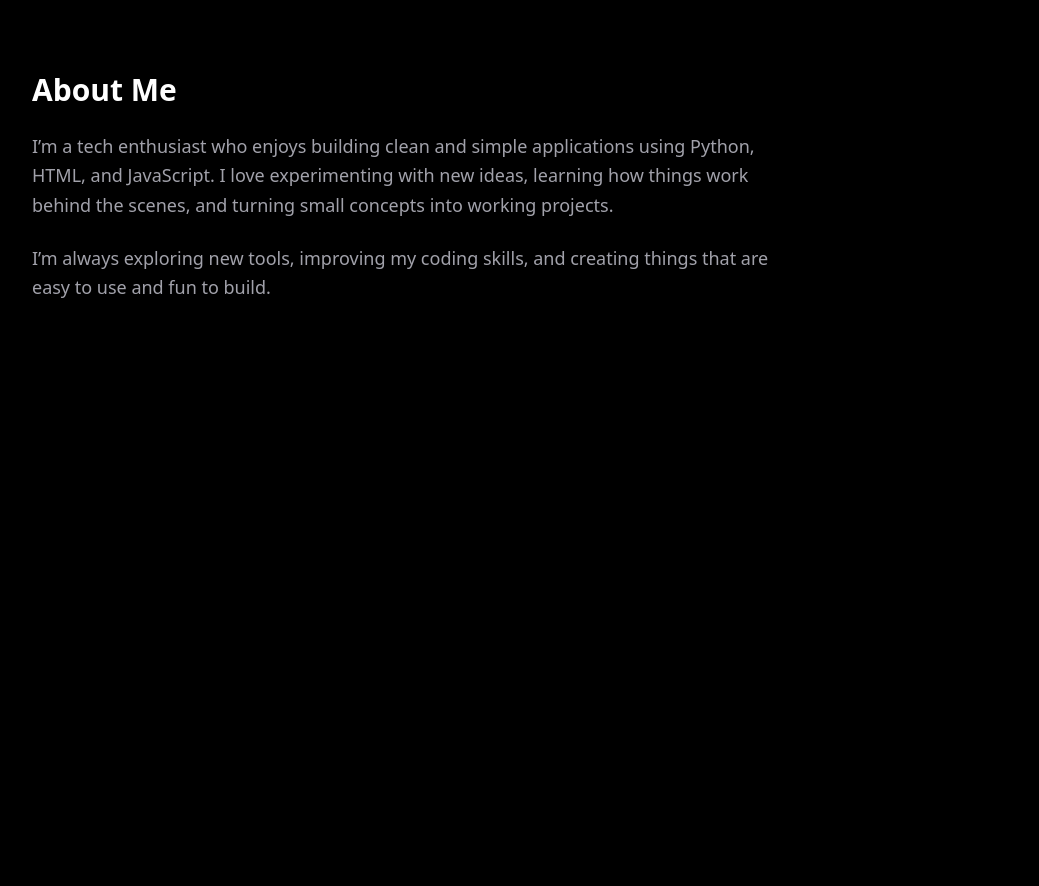
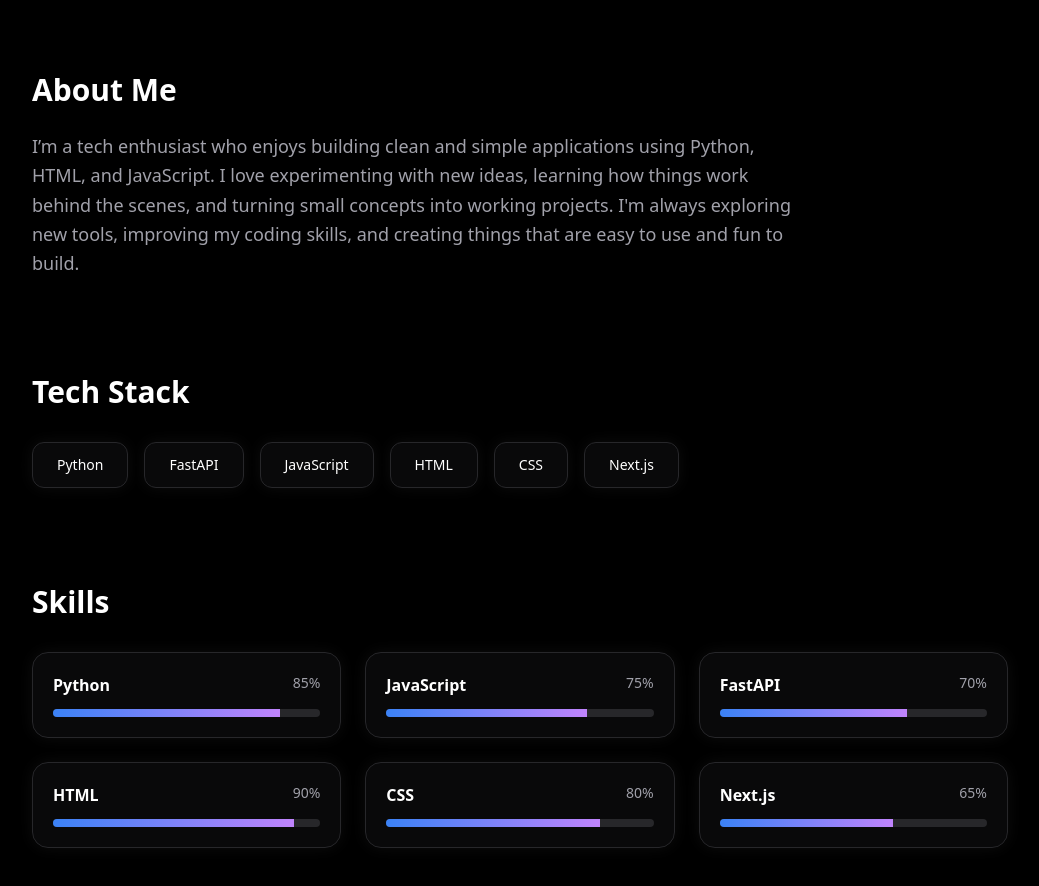
Before and after one commit to SAHIL511-JJ/port01, a Next.js app in the folder frontend-next/: page / in a window 1280 px wide. Shown: the part 600-1486 px from the top of the page, without its empty margins (120-1159 px from the left). Before the commit the page ends 942 px from the top, so only its background shows below. Built offline with nearby package versions, Linux system fonts and the light colour scheme.

Commit message:
Update homepage with portfolio content

```diff
--- a/frontend-next/package.json
+++ b/frontend-next/package.json
@@ -9,6 +9,7 @@
     "lint": "eslint"
   },
   "dependencies": {
+    "lucide-react": "^0.553.0",
     "next": "16.0.1",
     "react": "19.2.0",
     "react-dom": "19.2.0"
--- a/frontend-next/src/app/page.tsx
+++ b/frontend-next/src/app/page.tsx
@@ -3,10 +3,8 @@
 export default function HomePage() {
   return (
     <div className="space-y-24">
-
-      {/* HERO SECTION */}
+      {/* ================= HERO SECTION ================= */}
       <section className="grid md:grid-cols-2 gap-12 items-center py-12">
-
         {/* LEFT SIDE TEXT */}
         <div className="space-y-6">
           <h1 className="text-5xl font-extrabold leading-tight">
@@ -40,12 +38,9 @@
             />
           </div>
         </div>
-
       </section>
 
-
-
-      {/* ABOUT ME SECTION */}
+      {/* ================= ABOUT ME SECTION ================= */}
       <section className="space-y-6 max-w-3xl">
         <h2 className="text-3xl font-bold">About Me</h2>
 
@@ -53,15 +48,67 @@
           I’m a tech enthusiast who enjoys building clean and simple applications
           using Python, HTML, and JavaScript. I love experimenting with new ideas,
           learning how things work behind the scenes, and turning small concepts
-          into working projects.
-        </p>
-
-        <p className="text-zinc-400 leading-relaxed text-lg">
-          I’m always exploring new tools, improving my coding skills, and creating
-          things that are easy to use and fun to build.
+          into working projects. I'm always exploring new tools, improving my
+          coding skills, and creating things that are easy to use and fun to build.
         </p>
       </section>
 
+      {/* ================= TECH STACK SECTION ================= */}
+      <section className="space-y-8">
+        <h2 className="text-3xl font-bold">Tech Stack</h2>
+
+        <div className="flex flex-wrap gap-4">
+          {["Python", "FastAPI", "JavaScript", "HTML", "CSS", "Next.js"].map(
+            (tech) => (
+              <div
+                key={tech}
+                className="px-6 py-3 rounded-xl border border-zinc-800 bg-zinc-900/40
+                           text-sm backdrop-blur-sm shadow-[0_0_15px_rgba(255,255,255,0.05)]
+                           hover:shadow-[0_0_25px_rgba(255,255,255,0.12)]
+                           hover:border-zinc-600 transition"
+              >
+                {tech}
+              </div>
+            )
+          )}
+        </div>
+      </section>
+
+      {/* ================= SKILLS SECTION ================= */}
+      <section className="space-y-8">
+        <h2 className="text-3xl font-bold">Skills</h2>
+
+        <div className="grid sm:grid-cols-2 lg:grid-cols-3 gap-6">
+          {[
+            { name: "Python", level: 85 },
+            { name: "JavaScript", level: 75 },
+            { name: "FastAPI", level: 70 },
+            { name: "HTML", level: 90 },
+            { name: "CSS", level: 80 },
+            { name: "Next.js", level: 65 },
+          ].map((skill) => (
+            <div
+              key={skill.name}
+              className="p-5 rounded-2xl border border-zinc-800 bg-zinc-900/40
+                         hover:border-zinc-600 transition space-y-3
+                         backdrop-blur-sm shadow-[0_0_15px_rgba(255,255,255,0.05)]
+                         hover:shadow-[0_0_22px_rgba(255,255,255,0.10)]"
+            >
+              <div className="flex justify-between">
+                <span className="font-semibold">{skill.name}</span>
+                <span className="text-zinc-400 text-sm">{skill.level}%</span>
+              </div>
+
+              <div className="w-full h-2 bg-zinc-800 rounded-full overflow-hidden">
+                <div
+                  className="h-full bg-gradient-to-r from-blue-500 to-purple-400 transition-all duration-700"
+                  style={{ width: `${skill.level}%` }}
+                />
+              </div>
+            </div>
+          ))}
+        </div>
+      </section>
     </div>
   );
 }
```
Also changed, not shown: 1 other file (tests, documents, lock files or other folders).
